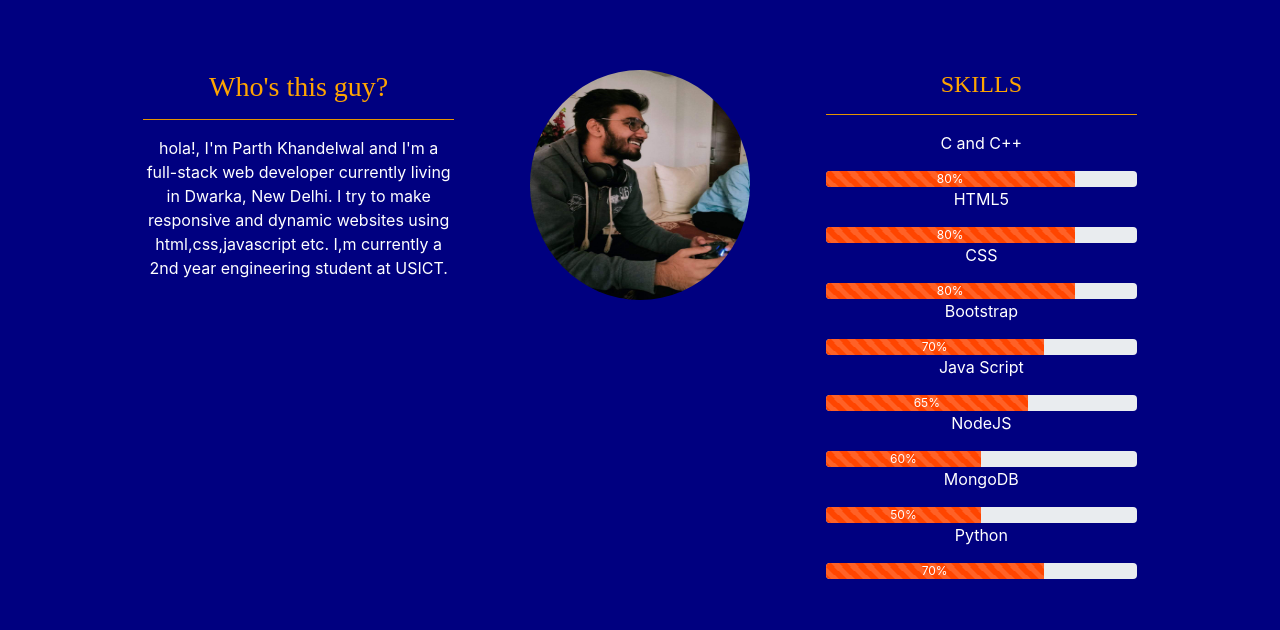
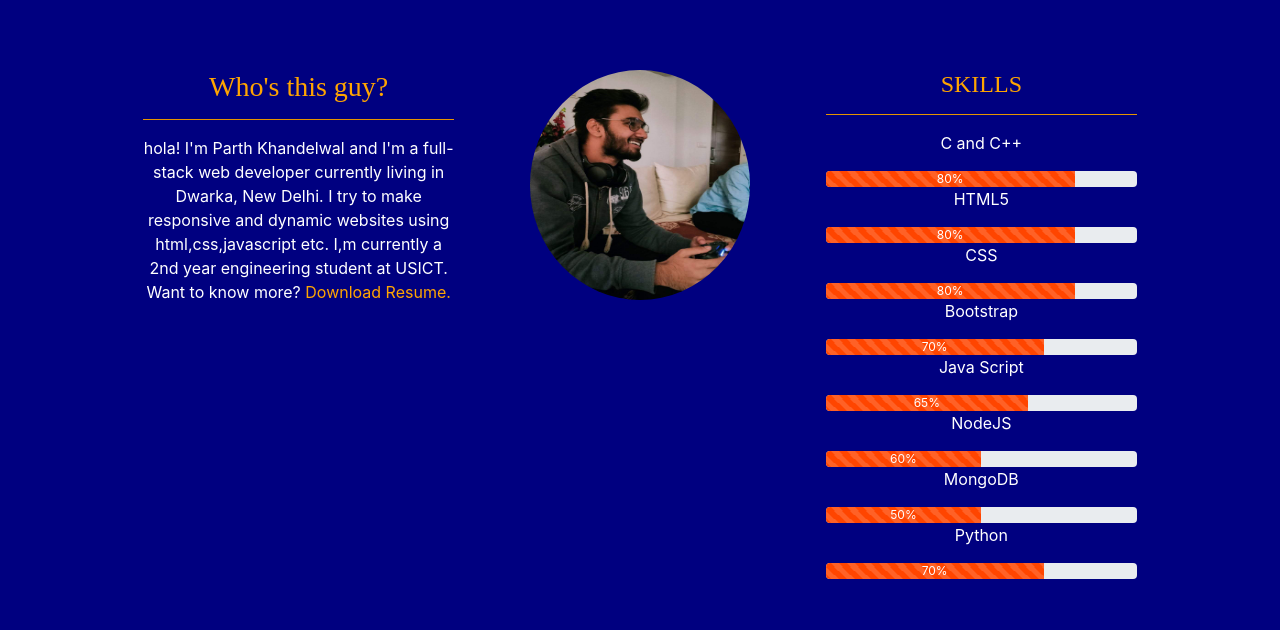
Before and after one commit to Parthkhandelwal0/portfolio, a website: page index2.html in a window 1280 px wide. Shown: the part 170-800 px from the top of the page. Drawn offline with nearby package versions, Linux system fonts and the light colour scheme.

Commit message:
made changes

```diff
--- a/index2.html
+++ b/index2.html
@@ -45,9 +45,10 @@
         <div class="col-lg-4 col-sm-6">
             <div class="aboutme">
                 <div class="head"><h3>Who's this guy?</h3><hr></div>
-                hola!, I'm Parth Khandelwal and I'm a full-stack web developer currently living in Dwarka, New Delhi.
+                hola! I'm Parth Khandelwal and I'm a full-stack web developer currently living in Dwarka, New Delhi.
                 I try to make responsive and dynamic websites using html,css,javascript etc.
                 I,m currently a 2nd year engineering student at USICT.
+                Want to know more? <a href="https://drive.google.com/file/d/1t5oB9tRXoTHMKZzqDuDSGf6g8b3BywNf/view?usp=sharing" target="_blank" id="resume">Download Resume.</a>
             </div>
         </div>
         <div class="col-lg-4 col-sm-6">
--- a/public/css/style.css
+++ b/public/css/style.css
@@ -20,7 +20,7 @@ span{
     margin-top: 50px;
     height: 60px;
     width: 160px;
-    opacity: 1 !important;
+    /* opacity: 1 !important; */
 }
 .landing button:hover {
     border-color:white !important;
@@ -36,7 +36,7 @@ span{
     .landing button {
         width: 140px;
         height: 60px;
-        opacity: 1;
+        /* opacity: 1; */
     }
 
 }
--- a/public/css/style2.css
+++ b/public/css/style2.css
@@ -2,6 +2,9 @@ html{
     scroll-behavior: smooth;
 }
 
+#resume{
+    color: orange;
+}
 #info{
     background: navy;
     margin-top: 70px;
```
